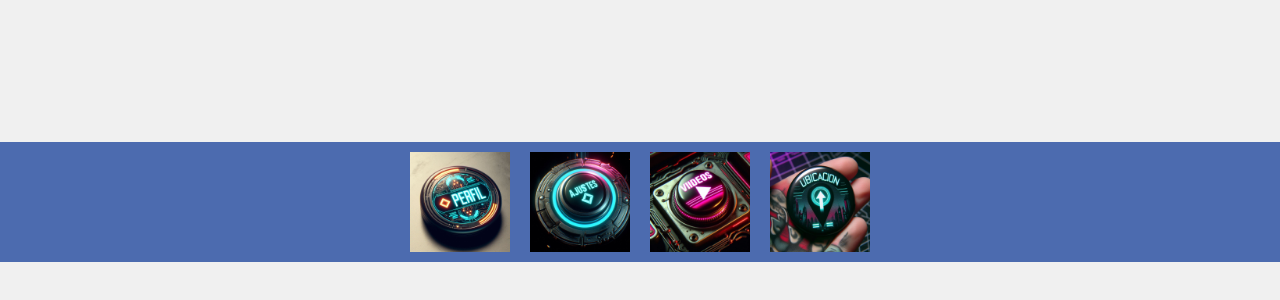
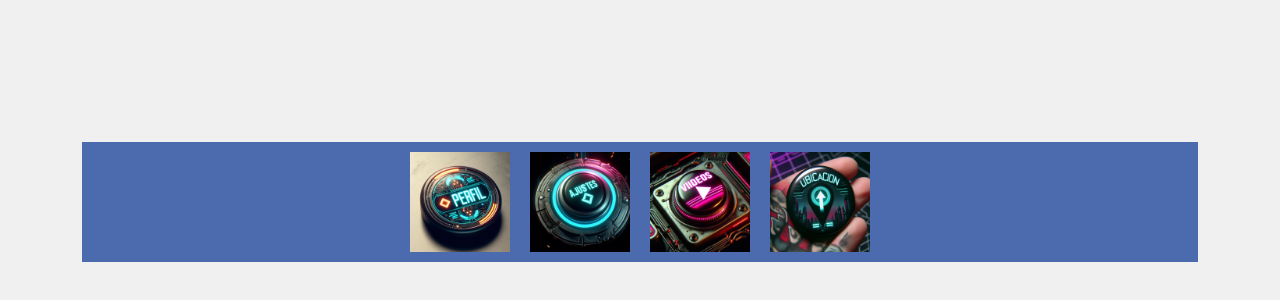
Before and after one commit to FLazarteC/AplicaciondePrueba, a plain HTML site: page menu_principal.html in a window 1280 px wide. Shown: the part 188-488 px from the top of the page. Drawn offline with nearby package versions, Linux system fonts and the light colour scheme.

Commit message:
bootstrap

```diff
--- a/menu_principal.html
+++ b/menu_principal.html
@@ -4,6 +4,7 @@
     <meta charset="UTF-8">
     <meta name="viewport" content="width=device-width, initial-scale=1.0">
     <title>Menú Principal</title>
+    <link href="https://cdn.jsdelivr.net/npm/bootstrap@5.3.3/dist/css/bootstrap.min.css" rel="stylesheet" integrity="sha384-QWTKZyjpPEjISv5WaRU9OFeRpok6YctnYmDr5pNlyT2bRjXh0JMhjY6hW+ALEwIH" crossorigin="anonymous">
     <style>
         body {
             margin: 0;
@@ -60,12 +61,17 @@
     </style>
 </head>
 <body>
-    <div class="header">
-        <img src="Imag/profile_icon.jfif" alt="Icono de perfil" class="icon" onclick="verPerfil()">
-        <img src="Imag/settings_icon.jfif" alt="Icono de configuraciones" class="icon" onclick="verConfiguraciones()">
-        <img src="Imag/videos_icon.jfif" alt="Icono de videos" class="icon" onclick="verVideos()">
-        <img src="Imag/gps_icon.jfif" alt="Icono de geolocalización" class="icon" onclick="funcionGeolocalizacion()">
+
+
+    <div class="container">
+        <div class="header">
+            <img src="Imag/profile_icon.jfif" alt="Icono de perfil" class="icon" onclick="verPerfil()">
+            <img src="Imag/settings_icon.jfif" alt="Icono de configuraciones" class="icon" onclick="verConfiguraciones()">
+            <img src="Imag/videos_icon.jfif" alt="Icono de videos" class="icon" onclick="verVideos()">
+            <img src="Imag/gps_icon.jfif" alt="Icono de geolocalización" class="icon" onclick="funcionGeolocalizacion()">
+        </div>
     </div>
+
     <div class="main-content">
         <!-- Aquí se pueden agregar más botones de imagen según sea necesario -->
     </div>
@@ -86,5 +92,6 @@
             window.location.href = "geolocalizacion.html"; // Cambia esta URL según tu estructura
         }
     </script>
+    <script src="https://cdn.jsdelivr.net/npm/bootstrap@5.3.3/dist/js/bootstrap.bundle.min.js" integrity="sha384-YvpcrYf0tY3lHB60NNkmXc5s9fDVZLESaAA55NDzOxhy9GkcIdslK1eN7N6jIeHz" crossorigin="anonymous"></script>
 </body>
 </html>
```
Also changed, not shown: titulo.html (+3 -1 lines).
